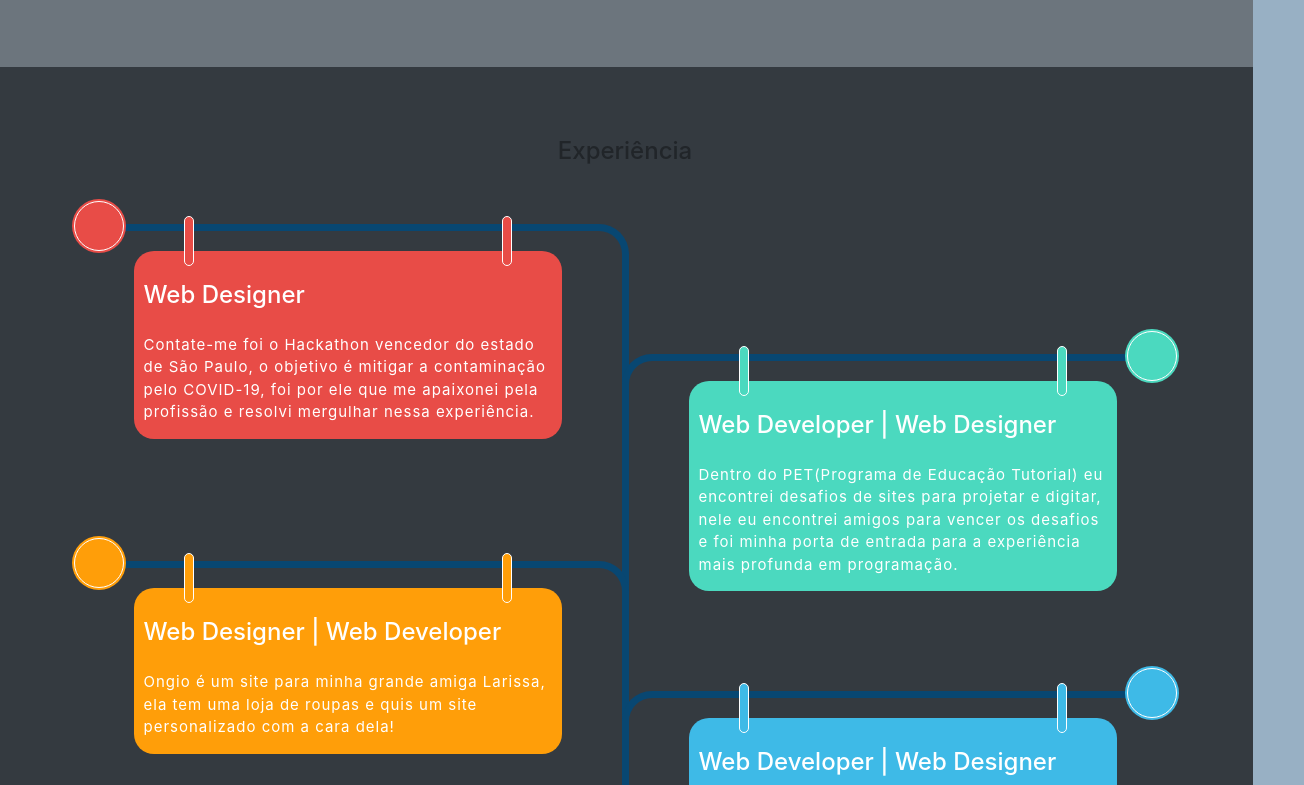
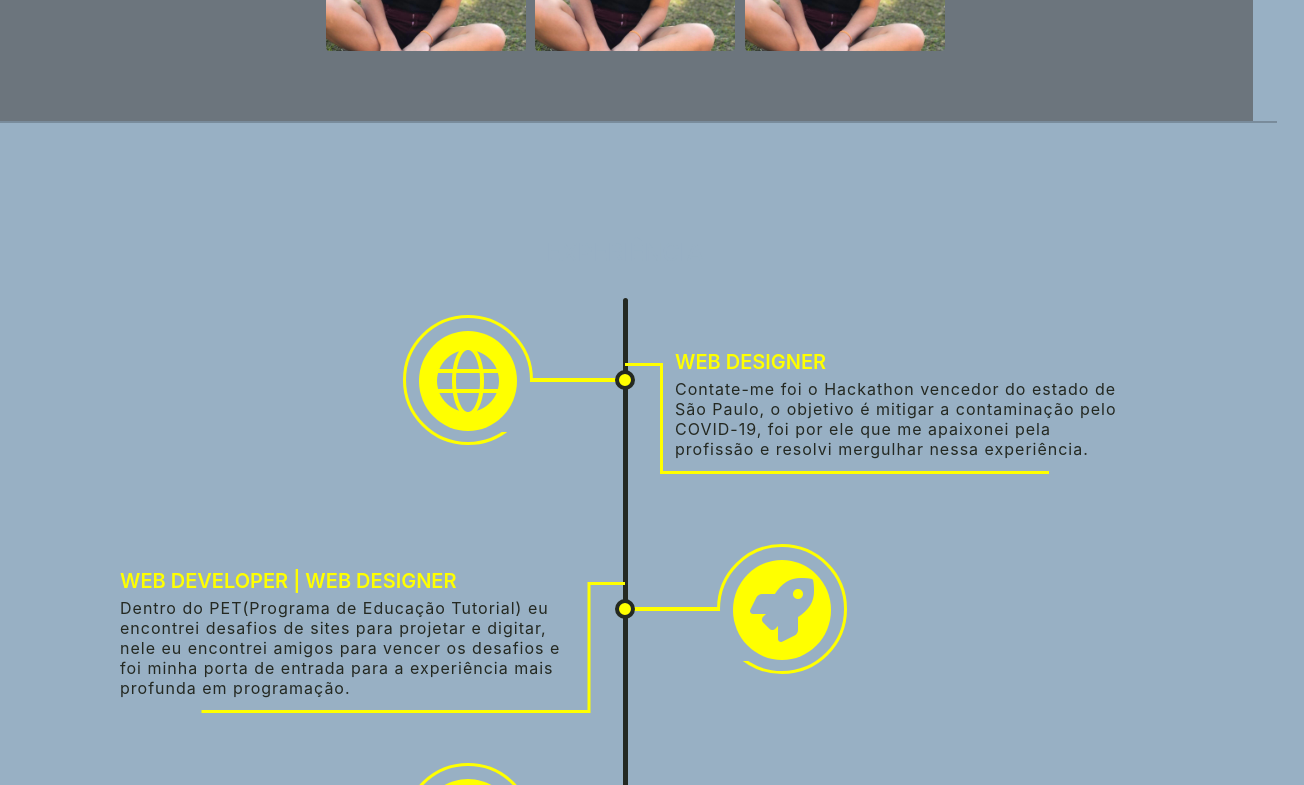
Before and after one commit to GiovannaPazello/Site-Giovanna, a plain HTML site: page Site/index.html in a window 1280 px wide. Shown: the part 2015-2800 px from the top of the page, 1304 px wide, since content can reach past the window. Drawn offline with nearby package versions, Linux system fonts and the light colour scheme.

Commit message:
timeline vertical pronta.

```diff
--- a/Site/index.html
+++ b/Site/index.html
@@ -10,6 +10,7 @@
         <script src="https://ajax.googleapis.com/ajax/libs/jquery/3.5.1/jquery.min.js"></script>
         <script src="https://cdnjs.cloudflare.com/ajax/libs/popper.js/1.16.0/umd/popper.min.js"></script>
         <script src="https://maxcdn.bootstrapcdn.com/bootstrap/4.5.2/js/bootstrap.min.js"></script>
+        <link rel="stylesheet" href="https://use.fontawesome.com/releases/v5.2.0/css/all.css" integrity="sha384-hWVjflwFxL6sNzntih27bfxkr27PmbbK/iSvJ+a4+0owXq79v+lsFkW54bOGbiDQ" crossorigin="anonymous">
         <link rel="stylesheet" type="text/css" href="style.css" />
     </head>
     <body data-spy="scroll" data-target=".navbar" data-offset="50"></body>>
@@ -51,6 +52,7 @@
                         </div>
                     </div>
                   </div>
+                  <hr>
                   <div class="row">
                         <div class="col-3"></div>
                         <div class="col-6">
@@ -64,6 +66,7 @@
                             </div>
                         <div class="col-3"></div>
                   </div>
+                  <hr>
                   <div id="section2" class="container-fluid bg-dark" style="padding-top:20px;padding-bottom:20px">
                         <div class="row">
                             <div class="text-center">
@@ -109,6 +112,7 @@
                             <div class="col-4"></div>
                         </div>
                     </div>
+                    <hr>
                   <div id="section3" class="container-fluid bg-secondary" style="padding-top:70px;padding-bottom:70px">
                     <div class="row">
                         <div class="text-center">
@@ -152,56 +156,54 @@
                         </div>
                     </div>
                   </div>
-                  <div id="section41" class="container-fluid bg-dark" style="padding-top:70px;padding-bottom:70px">
+                  <hr>
+                  <div id="section41" class="container-fluid" style="padding-top:70px;padding-bottom:70px">
                     <div class="container">
-                        <h4 class="text-center">Experiência</h4>
+                        <h4>EXPERIÊNCIA</h4>
                         <div class="row">
                             <div class="col-md-12">
-                                <div class="main-timeline2">
-                                    <div class="timeline">
-                                        <span class="icon fa fa-globe"></span>
-                                        <a href="#" class="timeline-content">
+                                <div class="main-timeline">
+                                    <a href="#" class="timeline">
+                                        <div class="timeline-icon"><i class="fa fa-globe"></i></div>
+                                        <div class="timeline-content">
                                             <h3 class="title">Web Designer</h3>
-                                            <br>
                                             <p class="description">
                                                 Contate-me foi o Hackathon vencedor do estado de São Paulo, o objetivo é mitigar a contaminação pelo COVID-19, foi por ele que me apaixonei pela profissão e resolvi mergulhar nessa experiência.
                                             </p>
-                                        </a>
-                                    </div>
-                                    <div class="timeline">
-                                        <span class="icon fa fa-rocket"></span>
-                                        <a href="#" class="timeline-content">
+                                        </div>
+                                    </a>
+                                    <a href="#" class="timeline">
+                                        <div class="timeline-icon"><i class="fa fa-rocket"></i></div>
+                                        <div class="timeline-content">
                                             <h3 class="title">Web Developer | Web Designer</h3>
-                                            <br>
                                             <p class="description">
                                                 Dentro do PET(Programa de Educação Tutorial) eu encontrei desafios de sites para projetar e digitar, nele eu encontrei amigos para vencer os desafios e foi minha porta de entrada para a experiência mais profunda em programação.
                                             </p>
-                                        </a>
-                                    </div>
-                                    <div class="timeline">
-                                        <span class="icon fa fa-briefcase"></span>
-                                        <a href="#" class="timeline-content">
+                                        </div>
+                                    </a>
+                                    <a href="#" class="timeline">
+                                        <div class="timeline-icon"><i class="fa fa-briefcase"></i></div>
+                                        <div class="timeline-content">
                                             <h3 class="title">Web Designer | Web Developer</h3>
-                                            <br>
                                             <p class="description">
                                                 Ongio é um site para minha grande amiga Larissa, ela tem uma loja de roupas e quis um site personalizado com a cara dela!
                                             </p>
-                                        </a>
-                                    </div>
-                                    <div class="timeline">
-                                        <span class="icon fa fa-mobile"></span>
-                                        <a href="#" class="timeline-content">
+                                        </div>
+                                    </a>
+                                    <a href="#" class="timeline">
+                                        <div class="timeline-icon"><i class="fa fa-mobile"></i></div>
+                                        <div class="timeline-content">
                                             <h3 class="title">Web Developer | Web Designer</h3>
-                                            <br>
                                             <p class="description">
                                                 Este site é o meu portfólio com todo meu trabalho, em html, css e bootstrap, hospedado no GitHub.
                                             </p>
-                                        </a>
-                                    </div>
+                                        </div>
+                                    </a>
                                 </div>
                             </div>
                         </div>
                     </div>
+                    <hr>
                   <div id="section42" class="container-fluid bg-secondary" style="padding-top:70px;padding-bottom:70px">
                     <div class="col-4">
                         <form class="needs-validation" novalidate>
--- a/Site/style.css
+++ b/Site/style.css
@@ -4,30 +4,64 @@
                 position: relative;
                 margin-top:20px;
             }
-            .main-timeline2{padding-top:50px;overflow:hidden;position:relative}
-            .main-timeline2:before{content:"";width:7px;height:100%;background:#084772;margin:0 auto;position:absolute;top:80px;left:0;right:0}
-            .main-timeline2 .timeline{width:50%;float:left;padding:20px 60px;border-top:7px solid #084772;border-right:7px solid #084772;border-radius:0 30px 0 0;position:relative;right:-3.5px}
-            .main-timeline2 .icon{display:block;width:50px;height:50px;line-height:50px;border-radius:50%;background:#e84c47;border:1px solid #fff;text-align:center;font-size:25px;color:#fff;box-shadow:0 0 0 2px #e84c47;position:absolute;top:-30px;left:0}
-            .main-timeline2 .timeline-content{display:block;padding:30px 10px 10px;border-radius:20px;background:#e84c47;color:#fff;position:relative}
-            .main-timeline2 .timeline-content:hover{text-decoration:none;color:#fff}
-            .main-timeline2 .timeline-content:after,.main-timeline2 .timeline-content:before{content:"";display:block;width:10px;height:50px;border-radius:10px;background:#e84c47;border:1px solid #fff;position:absolute;top:-35px;left:50px}
-            .main-timeline2 .timeline-content:after{left:auto;right:50px}
-            .main-timeline2 .title{font-size:24px;margin:0}
-            .main-timeline2 .description{font-size:15px;letter-spacing:1px;margin:0 0 5px}
-            .main-timeline2 .timeline:nth-child(2n){border-right:none;border-left:7px solid #084772;border-radius:30px 0 0;right:auto;left:-3.5px}
-            .main-timeline2 .timeline:nth-child(2n) .icon{left:auto;right:0;box-shadow:0 0 0 2px #4bd9bf}
-            .main-timeline2 .timeline:nth-child(2){margin-top:130px}
-            .main-timeline2 .timeline:nth-child(odd){margin:-130px 0 30px}
-            .main-timeline2 .timeline:nth-child(even){margin-bottom:80px}
-            .main-timeline2 .timeline:first-child,.main-timeline2 .timeline:last-child:nth-child(even){margin:0 0 30px}
-            .main-timeline2 .timeline:nth-child(2n) .icon,.main-timeline2 .timeline:nth-child(2n) .timeline-content,.main-timeline2 .timeline:nth-child(2n) .timeline-content:after,.main-timeline2 .timeline:nth-child(2n) .timeline-content:before{background:#4bd9bf}
-            .main-timeline2 .timeline:nth-child(3n) .icon,.main-timeline2 .timeline:nth-child(3n) .timeline-content,.main-timeline2 .timeline:nth-child(3n) .timeline-content:after,.main-timeline2 .timeline:nth-child(3n) .timeline-content:before{background:#ff9e09}
-            .main-timeline2 .timeline:nth-child(3n) .icon{box-shadow:0 0 0 2px #ff9e09}
-            .main-timeline2 .timeline:nth-child(4n) .icon,.main-timeline2 .timeline:nth-child(4n) .timeline-content,.main-timeline2 .timeline:nth-child(4n) .timeline-content:after,.main-timeline2 .timeline:nth-child(4n) .timeline-content:before{background:#3ebae7}
-            .main-timeline2 .timeline:nth-child(4n) .icon{box-shadow:0 0 0 2px #3ebae7}
-            @media only screen and (max-width:767px){.main-timeline2:before{left:0;right:auto}
-            .main-timeline2 .timeline,.main-timeline2 .timeline:nth-child(even),.main-timeline2 .timeline:nth-child(odd){width:100%;float:none;padding:20px 30px;margin:0 0 30px;border-right:none;border-left:7px solid #084772;border-radius:30px 0 0;right:auto;left:0}
-            .main-timeline2 .icon{left:auto;right:0}
+            a{text-decoration:none}
+            h4{text-align:center;margin:30px 0;color:rgb(152, 176, 196)}
+            .main-timeline{position:relative}
+            .main-timeline:before{content:"";width:5px;height:100%;border-radius:20px;margin:0 auto;background:#242922;position:absolute;top:0;left:0;right:0}
+            .main-timeline .timeline{display:inline-block;margin-bottom:50px;position:relative}
+            .main-timeline .timeline:before{content:"";width:20px;height:20px;border-radius:50%;border:4px solid #242922;background:yellow;position:absolute;top:50%;left:50%;z-index:1;transform:translate(-50%,-50%)}
+            .main-timeline .timeline-icon{display:inline-block;width:130px;height:130px;border-radius:50%;border:3px solid yellow;padding:13px;text-align:center;position:absolute;top:50%;left:30%;transform:translateY(-50%)}
+            .main-timeline .timeline-icon i{display:block;border-radius:50%;background:yellow;font-size:64px;color:rgb(152, 176, 196);line-height:100px;z-index:1;position:relative}
+            .main-timeline .timeline-icon:after,.main-timeline .timeline-icon:before{content:"";width:100px;height:4px;background: yellow;position:absolute;top:50%;right:-100px;transform:translateY(-50%)}
+            .main-timeline .timeline-icon:after{width:70px;height:50px;background:rgb(152, 176, 196);top:89px;right:-30px}
+            .main-timeline .timeline-content{width:50%;padding:0 50px;margin:52px 0 0;float:right;position:relative}
+            .main-timeline .timeline-content:before{content:"";width:70%;height:100%;border:3px solid yellow;border-top:none;border-right:none;position:absolute;bottom:-13px;left:35px}
+            .main-timeline .timeline-content:after{content:"";width:37px;height:3px;background:yellow;position:absolute;top:13px;left:0}
+            .main-timeline .title{font-size:20px;font-weight:600;color:yellow;text-transform:uppercase;margin:0 0 5px}
+            .main-timeline .description{display:inline-block;font-size:16px;color:#242922;line-height:20px;letter-spacing:1px;margin:0}
+            .main-timeline .timeline:nth-child(even) .timeline-icon{left:auto;right:30%}
+            .main-timeline .timeline:nth-child(even) .timeline-icon:before{right:auto;left:-100px}
+            .main-timeline .timeline:nth-child(even) .timeline-icon:after{right:auto;left:-30px}
+            .main-timeline .timeline:nth-child(even) .timeline-content{float:left}
+            .main-timeline .timeline:nth-child(even) .timeline-content:before{left:auto;right:35px;transform:rotateY(180deg)}
+            .main-timeline .timeline:nth-child(even) .timeline-content:after{left:auto;right:0}
+            .main-timeline .timeline:nth-child(2n) .timeline-content:after,.main-timeline .timeline:nth-child(2n) .timeline-icon i,.main-timeline .timeline:nth-child(2n) .timeline-icon:before,.main-timeline .timeline:nth-child(2n):before{background:yellow}
+            .main-timeline .timeline:nth-child(2n) .timeline-icon{border-color:yellow}
+            .main-timeline .timeline:nth-child(2n) .title{color:yellow}
+            .main-timeline .timeline:nth-child(2n) .timeline-content:before{border-left-color:yellow;border-bottom-color:yellow}
+            .main-timeline .timeline:nth-child(3n) .timeline-content:after,.main-timeline .timeline:nth-child(3n) .timeline-icon i,.main-timeline .timeline:nth-child(3n) .timeline-icon:before,.main-timeline .timeline:nth-child(3n):before{background:yellow}
+            .main-timeline .timeline:nth-child(3n) .timeline-icon{border-color:yellow}
+            .main-timeline .timeline:nth-child(3n) .title{color:yellow}
+            .main-timeline .timeline:nth-child(3n) .timeline-content:before{border-left-color:yellow;border-bottom-color:yellow}
+            .main-timeline .timeline:nth-child(4n) .timeline-content:after,.main-timeline .timeline:nth-child(4n) .timeline-icon i,.main-timeline .timeline:nth-child(4n) .timeline-icon:before,.main-timeline .timeline:nth-child(4n):before{background:yellow}
+            .main-timeline .timeline:nth-child(4n) .timeline-icon{border-color:yellow}
+            .main-timeline .timeline:nth-child(4n) .title{color:yellow}
+            .main-timeline .timeline:nth-child(4n) .timeline-content:before{border-left-color:yellow;border-bottom-color:yellow}
+            @media only screen and (max-width:1200px){.main-timeline .timeline-icon:before{width:50px;right:-50px}
+            .main-timeline .timeline:nth-child(even) .timeline-icon:before{right:auto;left:-50px}
+            .main-timeline .timeline-content{margin-top:75px}
             }
-            @media only screen and (max-width:480px){.main-timeline2 .title{font-size:18px}
-            }'
+            @media only screen and (max-width:990px){.main-timeline .timeline{margin:0 0 10px}
+            .main-timeline .timeline-icon{left:25%}
+            .main-timeline .timeline:nth-child(even) .timeline-icon{right:25%}
+            .main-timeline .timeline-content{margin-top:115px}
+            }
+            @media only screen and (max-width:767px){.main-timeline{padding-top:50px}
+            .main-timeline:before{left:80px;right:0;margin:0}
+            .main-timeline .timeline{margin-bottom:70px}
+            .main-timeline .timeline:before{top:0;left:83px;right:0;margin:0}
+            .main-timeline .timeline-icon{width:60px;height:60px;line-height:40px;padding:5px;top:0;left:0}
+            .main-timeline .timeline:nth-child(even) .timeline-icon{left:0;right:auto}
+            .main-timeline .timeline-icon:before,.main-timeline .timeline:nth-child(even) .timeline-icon:before{width:25px;left:auto;right:-25px}
+            .main-timeline .timeline-icon:after,.main-timeline .timeline:nth-child(even) .timeline-icon:after{width:25px;height:30px;top:44px;left:auto;right:-5px}
+            .main-timeline .timeline-icon i{font-size:30px;line-height:45px}
+            .main-timeline .timeline-content,.main-timeline .timeline:nth-child(even) .timeline-content{width:100%;margin-top:-15px;padding-left:130px;padding-right:5px}
+            .main-timeline .timeline:nth-child(even) .timeline-content{float:right}
+            .main-timeline .timeline-content:before,.main-timeline .timeline:nth-child(even) .timeline-content:before{width:50%;left:120px}
+            .main-timeline .timeline:nth-child(even) .timeline-content:before{right:auto;transform:rotateY(0)}
+            .main-timeline .timeline-content:after,.main-timeline .timeline:nth-child(even) .timeline-content:after{left:85px}
+            }
+            @media only screen and (max-width:479px){.main-timeline .timeline-content,.main-timeline .timeline:nth-child(2n) .timeline-content{padding-left:110px}
+            .main-timeline .timeline-content:before,.main-timeline .timeline:nth-child(2n) .timeline-content:before{left:99px}
+            .main-timeline .timeline-content:after,.main-timeline .timeline:nth-child(2n) .timeline-content:after{left:65px}
+            }
```
